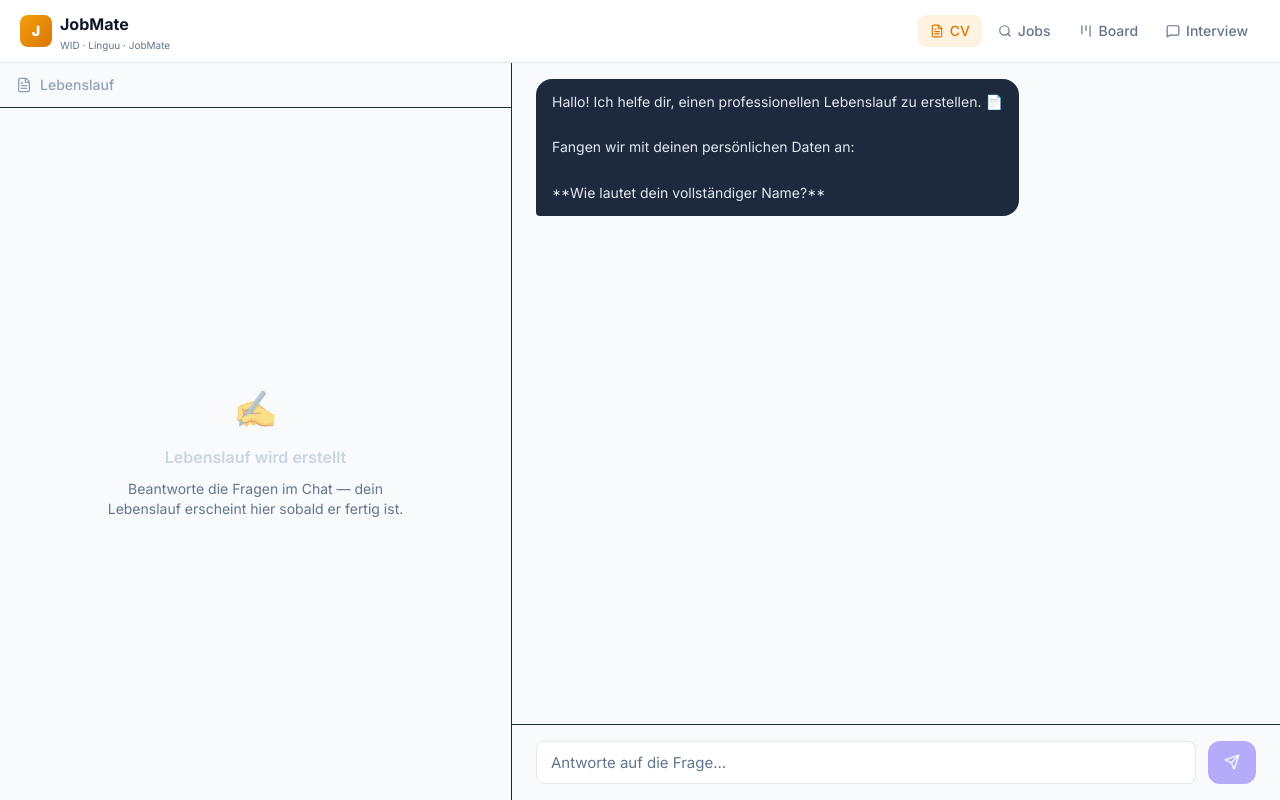
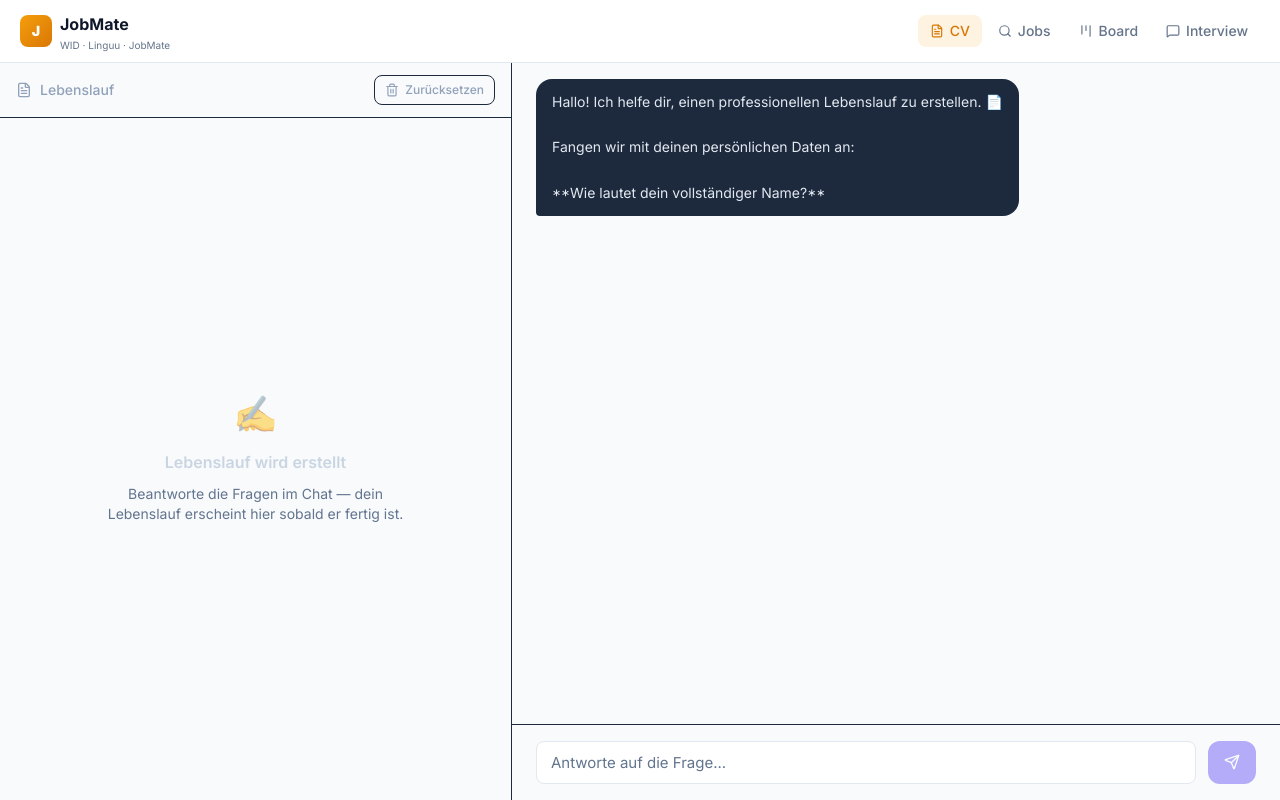
Before and after one commit to Sullynobugz/jobmate, a Next.js app: page /cv in a window 1280 px wide. Both pictures are taken after a click on the button 640 px from the left and 580 px from the top of the page. Built offline with nearby package versions, Linux system fonts and the light colour scheme.

Commit message:
Add CV conversation reset

```diff
--- a/src/app/cv/page.tsx
+++ b/src/app/cv/page.tsx
@@ -2,7 +2,7 @@
 
 import { useState, useRef, useEffect } from 'react'
 import { Upload, Send, FileText, ArrowRight, Download, Search, Kanban, ChevronRight, PlusCircle, Pencil, Trash2 } from 'lucide-react'
-import { loadState, saveCV, saveChatHistory, trackCvUpdatedToWid } from '@/store/appStore'
+import { clearCvSession, loadState, saveCV, saveChatHistory, trackCvUpdatedToWid } from '@/store/appStore'
 import type { ChatMessage } from '@/types'
 import Link from 'next/link'
 import { Nav } from '@/components/Nav'
@@ -232,8 +232,7 @@ export default function CVPage() {
     setMessages([])
     setMode('choice')
     setCvCreated(false)
-    saveChatHistory([])
-    saveCV({ raw: '', improved: '', filename: '', updatedAt: new Date().toISOString() })
+    clearCvSession()
   }
 
   // ---- CHOICE SCREEN ----
@@ -300,9 +299,20 @@ export default function CVPage() {
 
         {/* Left: CV Preview */}
         <div className="w-2/5 border-r border-slate-800 flex flex-col min-h-0">
-          <div className="px-4 py-3 border-b border-slate-800 flex items-center gap-2">
-            <FileText className="w-4 h-4 text-slate-400 flex-shrink-0" />
-            <span className="text-slate-400 text-sm font-medium">Lebenslauf</span>
+          <div className="px-4 py-3 border-b border-slate-800 flex items-center justify-between gap-3">
+            <div className="flex items-center gap-2 min-w-0">
+              <FileText className="w-4 h-4 text-slate-400 flex-shrink-0" />
+              <span className="text-slate-400 text-sm font-medium">Lebenslauf</span>
+            </div>
+            {(cvText || messages.length > 0) && (
+              <button
+                onClick={resetCV}
+                className="flex items-center gap-1.5 px-2.5 py-1.5 rounded-lg text-xs font-medium text-slate-400 hover:text-red-300 border border-slate-800 hover:border-red-500/40 transition-colors"
+              >
+                <Trash2 className="w-3.5 h-3.5" />
+                Zurücksetzen
+              </button>
+            )}
           </div>
           <input ref={fileRef} type="file" accept=".pdf,.docx,.doc,.txt,.rtf" className="hidden"
             onChange={e => e.target.files?.[0] && handleFile(e.target.files[0])} />
--- a/src/store/appStore.ts
+++ b/src/store/appStore.ts
@@ -43,6 +43,11 @@ export function saveCV(cv: CVData) {
 export function saveChatHistory(history: ChatMessage[]) {
   const s = loadState()
   save({ ...s, chatHistory: history })
+}
+
+export function clearCvSession() {
+  const s = loadState()
+  save({ ...s, cv: null, chatHistory: [] })
 }
 
 export function savePreferences(prefs: SearchPreferences) {
```
